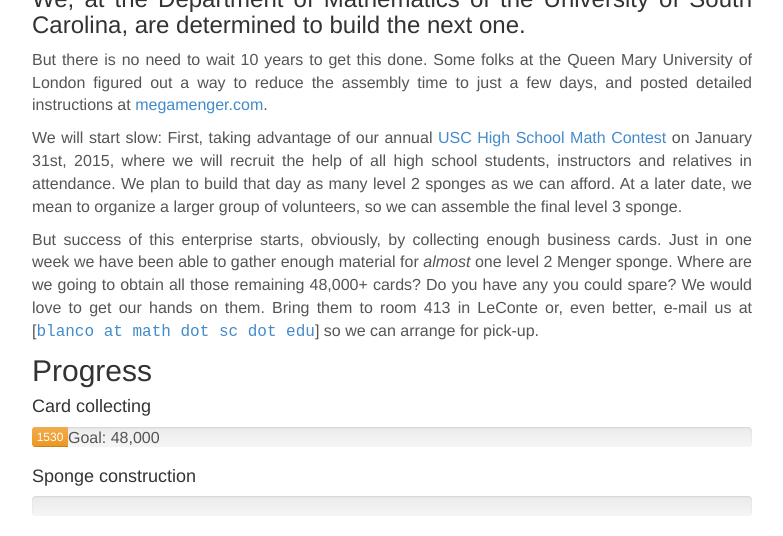
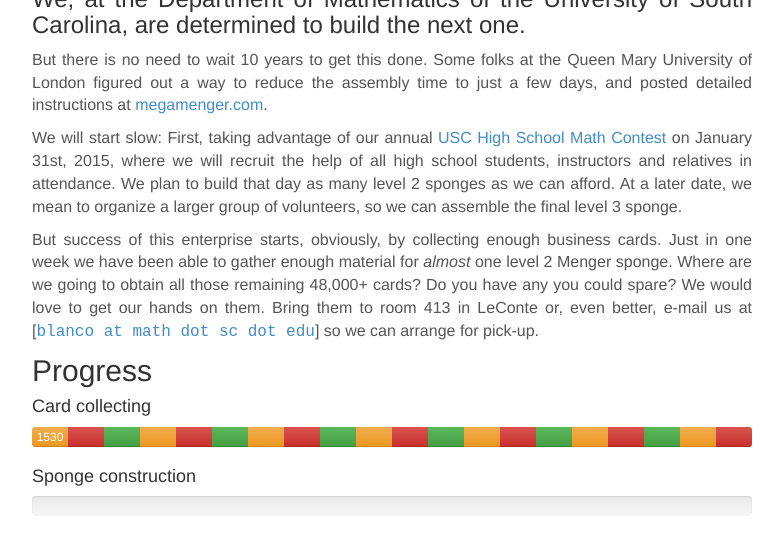
Before and after one commit to blancosilva/blancosilva.github.io, a Jekyll site: the page built from _posts/2014-11-05-Menger-Sponges.md, in a window 1280 px wide and 900 px high, scrolled down 1876 px, cut to the strip 364-900 px from the top of the window. Shown: the whole strip, without its empty margins (248-1031 px from the left). Built offline with Jekyll 4.4.1, drawn with Linux system fonts in a browser that asks for light colours; nearby versions of some CDN libraries; formulas are drawn with MathJax 3; comment, search, counter and statistics services are not loaded.

Commit message:
Added support for progress bars in Menger Sponge post

```diff
--- a/_posts/2014-11-05-Menger-Sponges.md
+++ b/_posts/2014-11-05-Menger-Sponges.md
@@ -50,7 +50,7 @@
 
 <div class="progress">
 	<div class="progress-bar progress-bar-warning" style="width: 5%"><span>1530</span></div>
-	<!-- <div class="progress-bar progress-bar-danger" style="width: 5%"><span class='sr-only'>Level-2</span></div>
+	<div class="progress-bar progress-bar-danger" role="progressbar" aria-valuenow="00" aria-valuemin="0" aria-valuemax="100" style="width: 5%"><span class='sr-only'>Level-2</span></div>
 	<div class="progress-bar progress-bar-success" style="width: 5%"><span class="sr-only">Level-2</span></div>
 	<div class="progress-bar progress-bar-warning" style="width: 5%"><span class="sr-only">Level-2</span></div>
 	<div class="progress-bar progress-bar-danger" style="width: 5%"><span class='sr-only'>Level-2</span></div>
@@ -68,7 +68,7 @@
 	<div class="progress-bar progress-bar-danger" style="width: 5%"><span class='sr-only'>Level-2</span></div>
 	<div class="progress-bar progress-bar-success" style="width: 5%"><span class="sr-only">Level-2</span></div>
 	<div class="progress-bar progress-bar-warning" style="width: 5%"><span class="sr-only">Level-2</span></div>
-	<div class="progress-bar progress-bar-danger" style="width: 5%"><span class='sr-only'>Level-2</span></div> -->
+	<div class="progress-bar progress-bar-danger" style="width: 5%"><span class='sr-only'>Level-2</span></div>
 <span style="text-align:right;">Goal: 48,000</span></div>
 
 #### Sponge construction
```
Also changed, not shown: 3 other files.
